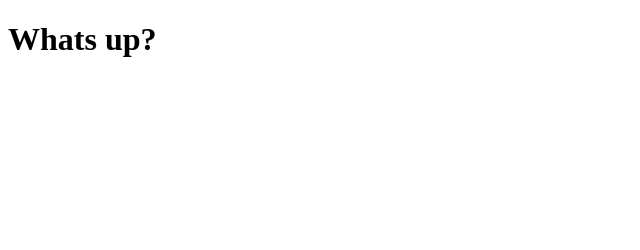
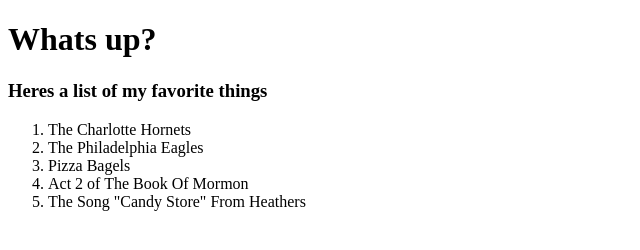
Before and after one commit to marcus-guild/git_test, a plain HTML site: page index.html in a window 1280 px wide. Shown: the whole page, without its empty margins (0-640 px from the left). Drawn offline with Linux system fonts and the light colour scheme.

Commit message:
modified

```diff
--- a/index.html
+++ b/index.html
@@ -7,5 +7,13 @@
 
     <body>
         <h1>Whats up?</h1>
+        <h3>Heres a list of my favorite things</h3>
+        <ol>
+            <li>The Charlotte Hornets</li>
+            <li>The Philadelphia Eagles</li>
+            <li>Pizza Bagels</li>
+            <li>Act 2 of The Book Of Mormon</li>
+            <li>The Song "Candy Store" From Heathers</li>
+        </ol>
     </body>
 </html>
```
